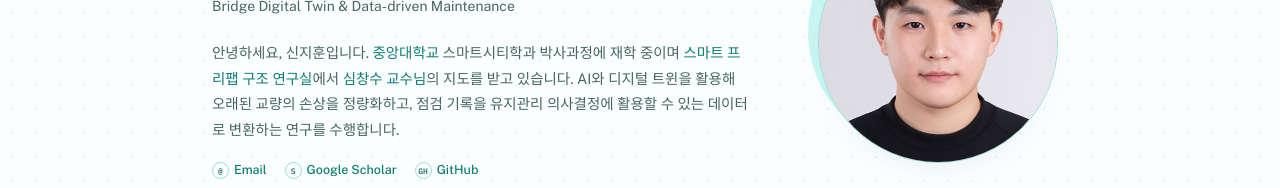
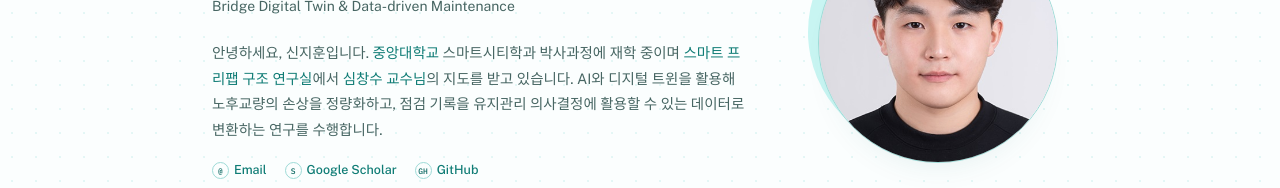
Before and after one commit to jihun0203/jihun0203.github.io, a plain HTML site: page index.html in a window 1280 px wide. Shown: the part 215-403 px from the top of the page. Drawn offline with nearby package versions, Linux system fonts and the light colour scheme.

Commit message:
Use updated Korean bridge wording

```diff
--- a/index.html
+++ b/index.html
@@ -46,7 +46,7 @@
           <span data-i18n="bioStudy">스마트시티학과 박사과정에 재학 중이며</span>
           <a href="http://bridgeexpert.com/" target="_blank" rel="noreferrer" data-i18n="labName">스마트 프리팹 구조 연구실</a><span data-i18n="bioLabAt">에서</span>
           <a href="https://civil.cau.ac.kr/bbs/board.php?bo_table=lab&amp;wr_id=3" target="_blank" rel="noreferrer" data-i18n="advisorName">심창수 교수님</a><span data-i18n="bioAdvisor">의 지도를 받고 있습니다.</span>
-          <span data-i18n="bioResearch">AI와 디지털 트윈을 활용해 오래된 교량의 손상을 정량화하고, 점검 기록을 유지관리 의사결정에 활용할 수 있는 데이터로 변환하는 연구를 수행합니다.</span>
+          <span data-i18n="bioResearch">AI와 디지털 트윈을 활용해 노후교량의 손상을 정량화하고, 점검 기록을 유지관리 의사결정에 활용할 수 있는 데이터로 변환하는 연구를 수행합니다.</span>
         </p>
         <div class="profile-links">
           <a href="https://mail.google.com/mail/?view=cm&amp;fs=1&amp;to=jihunshin%40cau.ac.kr" target="_blank" rel="noreferrer" aria-label="Email Jihun Shin"><span class="mini-icon" aria-hidden="true">@</span>Email</a>
--- a/script.js
+++ b/script.js
@@ -16,7 +16,7 @@ const translations = {
     bioLabAt: '에서',
     advisorName: '심창수 교수님',
     bioAdvisor: '의 지도를 받고 있습니다.',
-    bioResearch: 'AI와 디지털 트윈을 활용해 오래된 교량의 손상을 정량화하고, 점검 기록을 유지관리 의사결정에 활용할 수 있는 데이터로 변환하는 연구를 수행합니다.',
+    bioResearch: 'AI와 디지털 트윈을 활용해 노후교량의 손상을 정량화하고, 점검 기록을 유지관리 의사결정에 활용할 수 있는 데이터로 변환하는 연구를 수행합니다.',
     newsTitle: '최근 소식',
     news2026: '논문 “Mechanical degradation of naturally corroded rebars from a 45-year-old bridge slab: 3D quantification of section loss and a new corrosion damage indicator”이',
     newsEdge: '논문 “Edge-aware transformer-based damage segmentation framework for bridge inspection maps using synthetic data”가',
```
